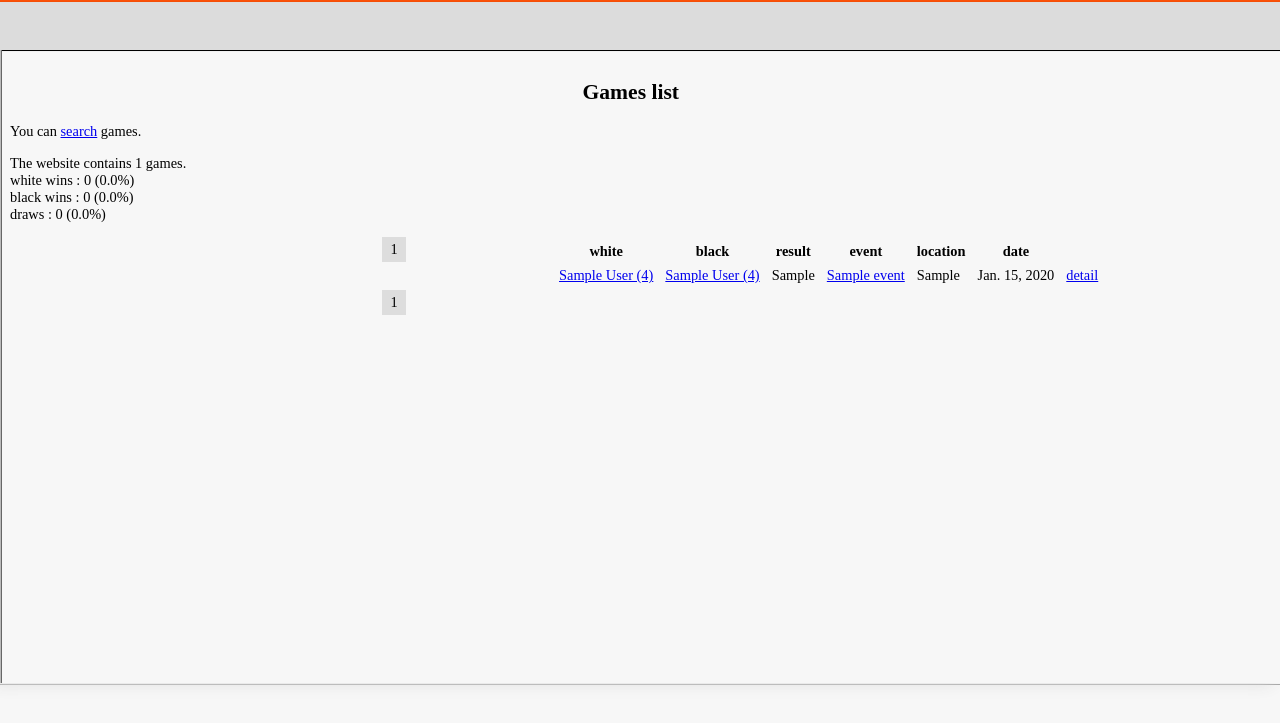
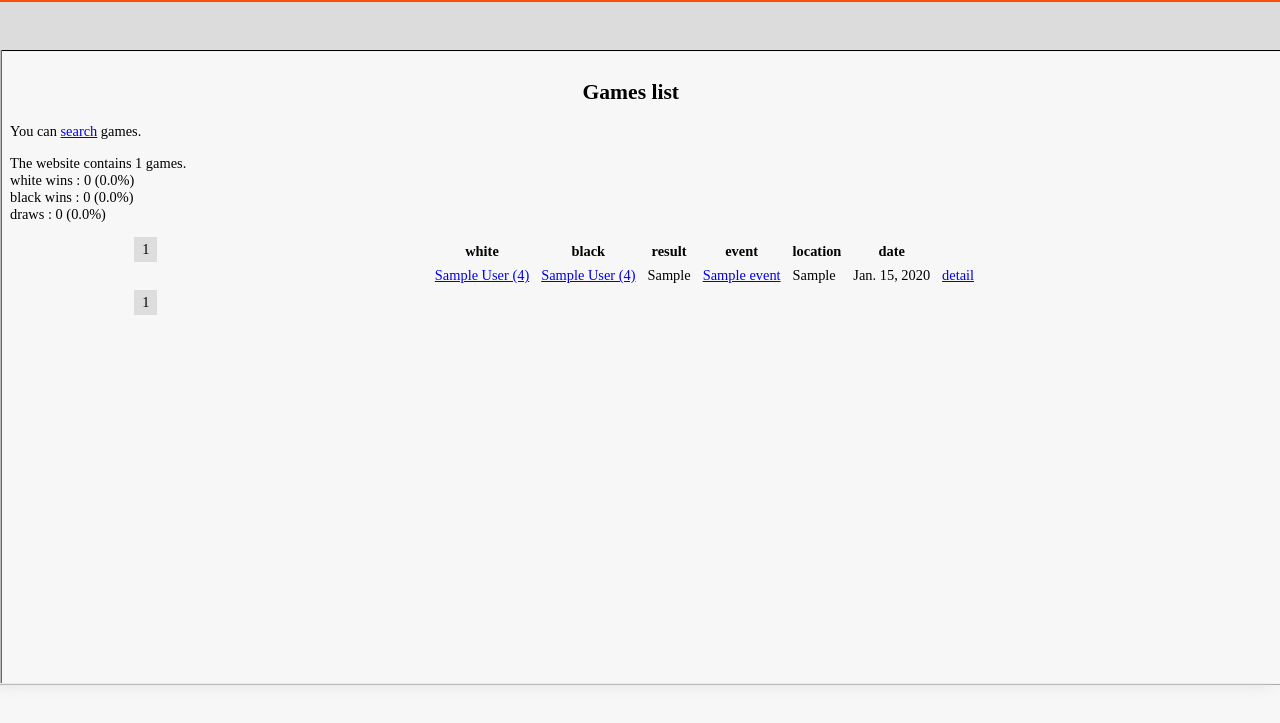
Before and after one commit to colingeniet/chess-openings-db, a Django app: page /game/ in a window 1280 px wide. Shown: the part 54-777 px from the top of the page. Run offline with Django 3.2, Linux system fonts and the light colour scheme; tables that the repository leaves empty hold one stand-in row (values such as "Sample post").

Commit message:
Update generic.css

```diff
--- a/chess_openings/chs/static/css/generic.css
+++ b/chess_openings/chs/static/css/generic.css
@@ -216,8 +216,9 @@ input[type="submit"]:hover {
 
 .paginator {
     display: block;
-    max-width: 40%;
+    max-width: 80%;
     margin: auto;
+    margin-left: auto;
 }
 
 .paginator a {
```
